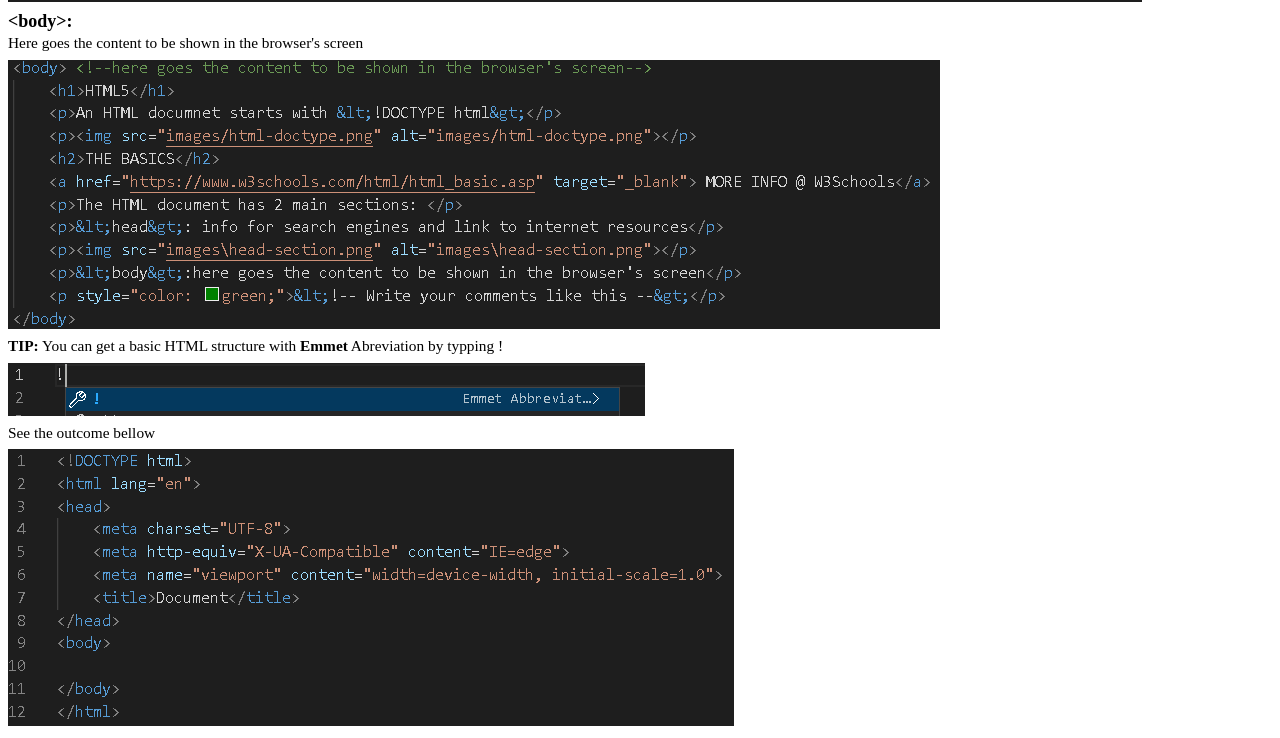
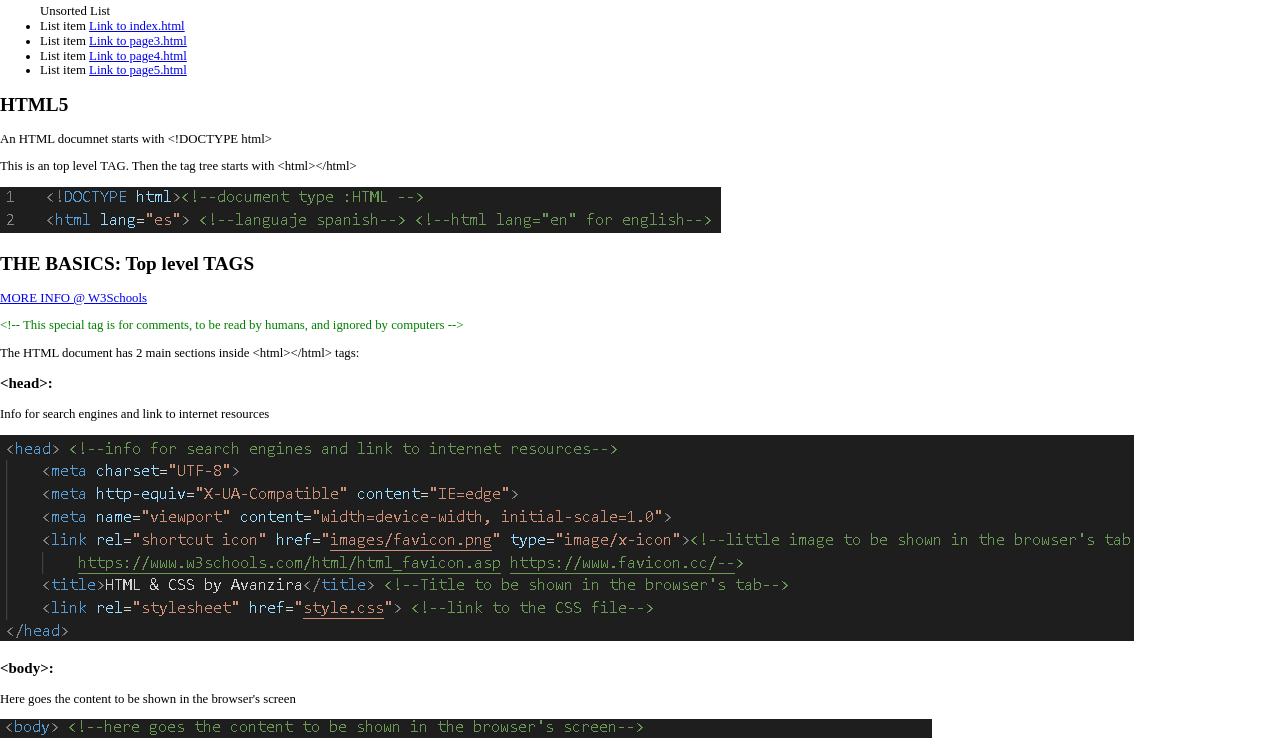
Before and after one commit to jorge-ariznabarreta-zabala/ApuntesHTML-CSS, a plain HTML site: page index.html in a window 1280 px wide. Shown: the part 471-1209 px from the top of the page. Drawn offline with nearby package versions, Linux system fonts and the light colour scheme.

Commit message:
Mejoras Navidades22

```diff
--- a/index.html
+++ b/index.html
@@ -1,34 +1,66 @@
 <!DOCTYPE html><!--document type :HTML -->
 <html lang="es"> <!--languaje spanish--> <!--html lang="en" for english-->
-    <head> <!--info for search engines and link to internet resources-->
+
+<head> <!--is a container for the following elements: <title>, <style>, <meta>, <link>, <script>, and <base>-->
     <meta charset="UTF-8">
     <meta http-equiv="X-UA-Compatible" content="IE=edge">
     <meta name="viewport" content="width=device-width, initial-scale=1.0">
-        <link rel="shortcut icon" href="images/favicon.png" type="image/x-icon"><!--little image to be shown in the browser's tab https://www.w3schools.com/html/html_favicon.asp https://www.favicon.cc/-->
-        <title>HTML & CSS by Avanzira</title> <!--Title to be shown in the browser's tab-->
+    <meta name="description" content="HTML & CSS memo list and example"> <!--Info for SEO-->
+    <meta name="robots" content="follow, index, max-snippet:-1, max-video-preview:-1, max-image-preview:large">
+    <title>HTML & CSS notes by Avanzira, a guide for begginers</title> <!--Title to be shown in the browser's tab-->
+    <link rel="stylesheet" href="https://necolas.github.io/normalize.css/latest/normalize.css"> <!-- Normalize CSS -->
     <link rel="stylesheet" href="style.css"> <!--link to the CSS file-->
+    <link rel="icon" href="images/favicon.webp" />
+    <!--Favicon: little image to be shown in the browser's tab https://www.w3schools.com/html/html_favicon.asp https://www.favicon.cc/-->
 </head>
-    <body> <!--here goes the content to be shown in the browser's screen-->
-        <h1>HTML5</h1><!--  Main title. Tag h1 to be used once in each page -->
+<!------------- BODY ----------------->
+
+<body><!--here goes the content to be shown in the browser's screen-->
+    <h2>BODY here goes the content to be shown in the browser's screen</h2>
+    <img src="/images/html_semantic_elements.webp" alt="HTML semantic elements">
+    <!-------------HEADER ----------------->
+    <header><!--HEADER This is the header of the page. Put here Logo - Main heading h1 - Navigation Menu-->
+        <h2>HEADER Put here Logo - Main heading h1 - Navigation Menu</h2>
+        <a href="index.html">Logo here img</a>
+        <h1>MAIN HEADING h1</h1> <!--  Main heading. Tag h1 to be used once in each page -->
+        <nav> navigation menu
+            <ul> Unsorted List
+                <li>List item <a href="index.html">Link to index.html</a></li>
+                <li>List item <a href="page3.html">Link to page3.html</a></li>
+                <li>List item <a href="page4.html">Link to page4.html</a></li>
+                <li>List item <a href="page5.html">Link to page5.html</a></li>
+            </ul>
+        </nav>
+    </header>
+    <main><!-------------MAIN ----------------->
+        <h2>HTML5</h2>
         <p>An HTML documnet starts with &lt;!DOCTYPE html&gt;</p>
         <p>This is an top level TAG. Then the tag tree starts with &lt;html&gt;&lt;/html&gt;</p>
-        <p><img src="images/html-doctype.png" alt="images/html-doctype.png"></p>
-        <h2>THE BASICS: Top level TAGS</h2><!--2nd level title, can be used as many time as neccesary same for h3, h4, h5 & h6-->
+        <p><img src="images/html-doctype.webp" alt="DOCTYPE inserted by Emmet"></p>
+        <h2>THE BASICS: Top level TAGS</h2>
+        <!--2nd level title, can be used as many time as neccesary same for h3, h4, h5 & h6-->
         <a href="https://www.w3schools.com/html/html_basic.asp" target="_blank"> MORE INFO @ W3Schools</a>
-        <p style="color: green;">&lt;!-- This special tag is for comments, to be read by humans, and ignored by computers --&gt;</p>
-
+        <p style="color: green;">&lt;!-- This special tag is for comments, to be read by humans, and ignored by
+            computers --&gt;</p>
         <p>The HTML document has 2 main sections inside &lt;html&gt;&lt;/html&gt; tags: </p>
         <h3>&lt;head&gt;:</h3>
         <p>Info for search engines and link to internet resources</p>
-        <p><img src="images\head-section.png" alt="images\head-section.png"></p>
+        <p><img src="images\head-section.webp" alt="HEAD section: declare links and info for SEO"></p>
+        <!--declare alt for SEO-->
         <h3>&lt;body&gt;:</h3>
         <p>Here goes the content to be shown in the browser's screen</p>
-        <p><img src="images\body-section.png" alt="images\body-section.png"></p>
-        <p> <strong>TIP:</strong> You can get a basic HTML structure with <strong>Emmet</strong> Abreviation by typping !</p>
-        <img src="images\html-Emmet.png" alt="images\html-Emmet.png">
+        <p><img src="images\body-section.webp" alt="A body section example"></p>
+        <p> <strong>TIP:</strong> You can get a basic HTML structure with <strong>Emmet</strong> Abreviation by typping
+            ! </p>
+        <img src="images\html-Emmet.webp" alt="Emmet abreviation"> <!--declare alt for SEO-->
         <p>See the outcome bellow</p>
-        <img src="images\html-Emmet-outcome.png" alt="images\html-Emmet-outcome.png">
+        <img src="images\html-Emmet-outcome.webp" alt="Emmet abreviation outcome"> <!--declare alt for SEO-->
         <h2>HTML ELEMENTS: TAGS</h2>
         <p>Everything in an HTML documents is tags inside other tags</p>
+
+    </main>
+    <footer></footer>
+
 </body>
+
 </html>
--- a/style.css
+++ b/style.css
@@ -1,6 +1,6 @@
 html{
-    font-size: 1.2vw;
-    line-height: 0.25vw;
+    font-size: 1vw;
+    line-height: 1.05 vw;
     margin:0;
     padding:0;
 }
```
Also changed, not shown: css-flexbox-grid.html (deleted, +0 -23 lines), images/body-section.png (deleted), images/body-section.webp (added), images/favicon.png (deleted), images/favicon.webp (added), images/head-section.png (deleted), images/head-section.webp (added), images/html-Emmet-outcome.png (deleted), images/html-Emmet-outcome.webp (added), images/html-Emmet.png (deleted), images/html-Emmet.webp (added), images/html-doctype.png (deleted), images/html-doctype.webp (added), images/html_semantic_elements.webp (added), 1 other file. Lines whose indentation alone changed are shown as unchanged.
